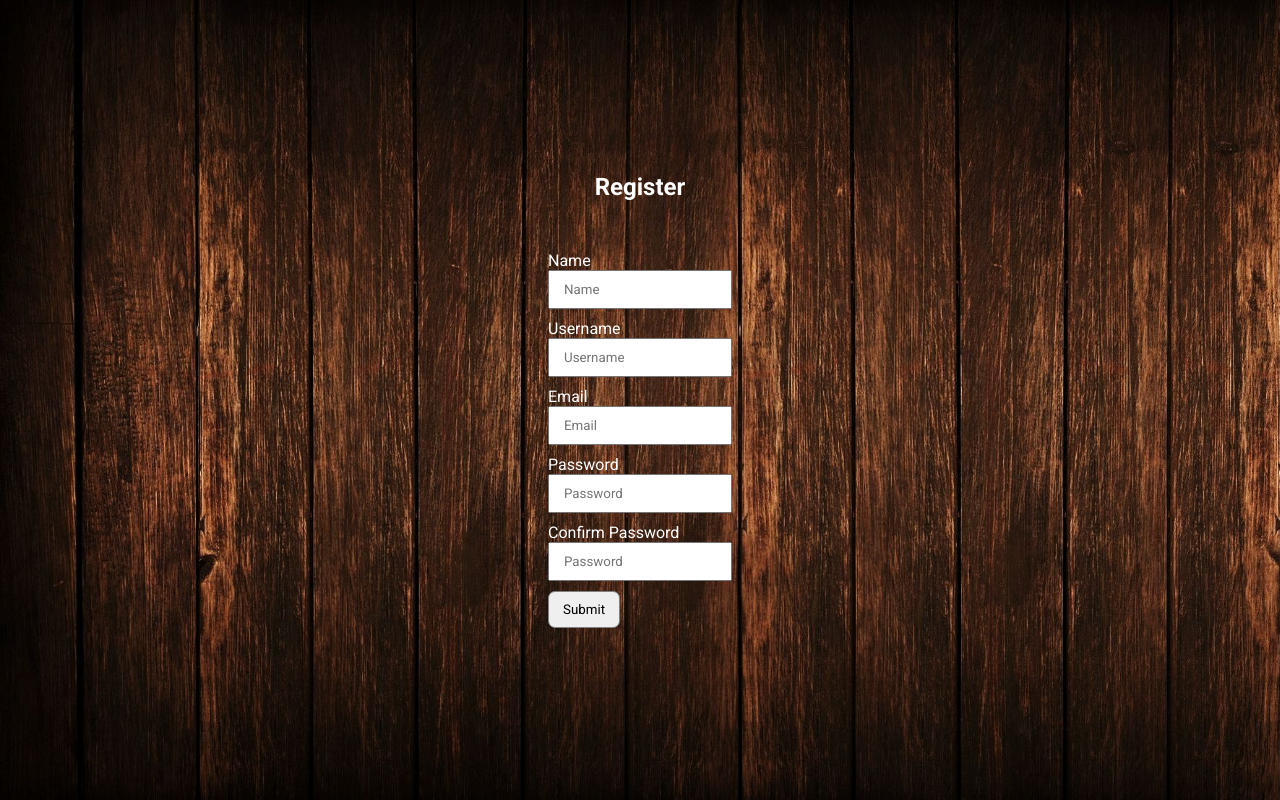
After one commit to CIASIE-2018/Mysterium, a Node server app: template ressources/views/register.twig in a window 1280 px wide. The commit adds this page. Run offline with Node 20, Linux system fonts and the light colour scheme; the template is opened without the code that fills it, so the values that code supplies are empty; some libraries are stand-ins or nearby versions.

Commit message:
ajout creation/login/profile user

```diff
--- /dev/null
+++ b/ressources/scss/_profile.scss
@@ -0,0 +1,7 @@
+.profile{
+
+    &-header, p{
+
+        color: white;
+    }
+}
--- /dev/null
+++ b/ressources/scss/_register.scss
@@ -0,0 +1,42 @@
+.register{
+    display: flex;
+    flex-direction: column;
+    align-items: center;
+    justify-content: center;
+    height: 100%;
+
+    &-header{
+        color: white;
+        margin-bottom: 50px;
+    }
+
+    &-form{
+        .form-group{
+            display: flex;
+            flex-direction: column;
+            margin-bottom: 10px;
+
+            label{
+                color: white;
+            }
+
+            input{
+                padding: 10px 14px;
+            }
+        }
+
+        .btn{
+            border-radius: 7px;
+            padding: 10px 14px;
+            border: 1px solid gray;
+        }
+    }
+
+    .alert{
+        background-color: red;
+        color:white;
+        width: 100%;
+        margin-bottom: 5px;
+        text-align: center;
+    }
+}
--- a/ressources/scss/index.scss
+++ b/ressources/scss/index.scss
@@ -182,3 +182,8 @@
 
 
 }
+
+
+@import './login';
+@import './register';
+@import './profile';
--- /dev/null
+++ b/ressources/views/register.twig
@@ -0,0 +1,48 @@
+{% extends "layouts/master.twig" %}
+
+{% block content %}
+
+	<div class="register">
+
+		<h2 class="register-header">Register</h2>
+		{% if user %}
+						<div class="alert alert-danger">Username has taken already try new</div>
+		{% endif %}
+		{% if mail %}
+						<div class="alert alert-danger">Email has taken already try new</div>
+		{% endif %}
+		{% if errors %}
+					{% for error in errors %}
+						<div class="alert alert-danger">{{error.msg}}</div>
+					{% endfor %}
+		{% endif %}
+		<form class="register-form" method="post" action="/register">
+			<div class="form-group">
+				<label>Name</label>
+				<input type="text" class="form-control" placeholder="Name" name="name">
+			</div>
+			<div class="form-group">
+				<label>Username</label>
+				<input type="text" class="form-control" placeholder="Username" name="username">
+			</div>
+			<div class="form-group">
+				<label>Email</label>
+				<input type="email" class="form-control" placeholder="Email" name="email">
+			</div>
+			<div class="form-group">
+				<label>Password</label>
+				<input type="password" class="form-control" placeholder="Password" name="password">
+			</div>
+			<div class="form-group">
+				<label>Confirm Password</label>
+				<input type="password" class="form-control" placeholder="Password" name="password2">
+			</div>
+			<button type="submit" class="btn btn-default">Submit</button>
+		</form>
+
+	</div>
+
+{% endblock %}
+
+{% block scripts %}
+{% endblock %}
```
Also changed, not shown: models/user.js (added, +48 -0 lines), package.json (+10 -0 lines), ressources/scss/_login.scss (added, +36 -0 lines), ressources/views/login.twig (added, +21 -0 lines), ressources/views/profile.twig (added, +12 -0 lines), routes/routes.js (+126 -2 lines), server.js (+55 -2 lines), public/css/index.css, 1 other file.
